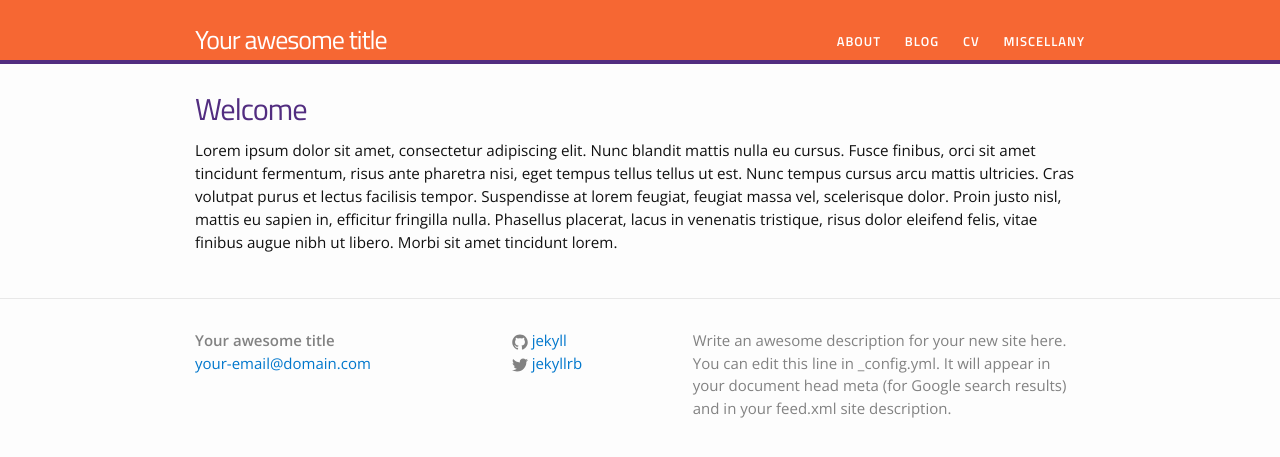
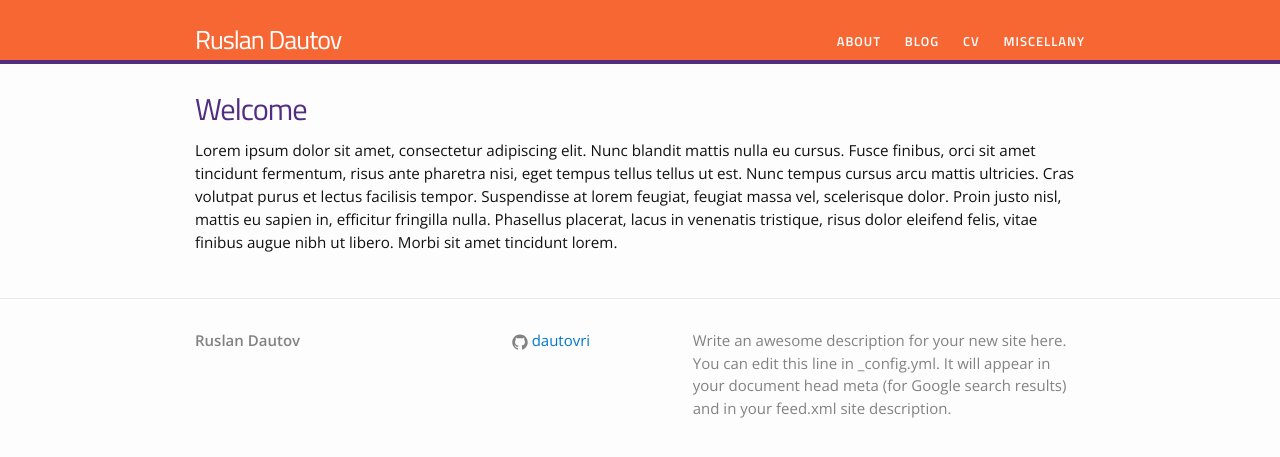
Before and after one commit to svmiller/steve-ngvb-jekyll-template, a Jekyll site: the page built from index.html, in a window 1280 px wide. Shown: the top 457 px of the page. Built offline with Jekyll 4.4.1, drawn with Linux system fonts in a browser that asks for light colours.

Commit message:
Update _config.yml

```diff
--- a/_config.yml
+++ b/_config.yml
@@ -1,21 +1,21 @@
 # Site settings
-title: Your awesome title
-email: your-email@domain.com
+title: Ruslan Dautov
+email:
 description: > # this means to ignore newlines until "baseurl:"
   Write an awesome description for your new site here. You can edit this
   line in _config.yml. It will appear in your document head meta (for
   Google search results) and in your feed.xml site description.
 baseurl: "" # the subpath of your site, e.g. /blog/
-url: "http://yourdomain.com" # the base hostname & protocol for your site
-twitter_username: jekyllrb
-github_username:  jekyll
+url: "http://dautovri.github.io" # the base hostname & protocol for your site
+twitter_username:
+github_username:  dautovri
 
 # Build settings
 markdown: kramdown
 
 # Other options
 permalink: blog/:year/:month/:title
-job.title: "Assistant Professor"
+job.title: "Research assistant"
 excerpt_separator: "<!--more-->"
 
 # SEO stuff
```
